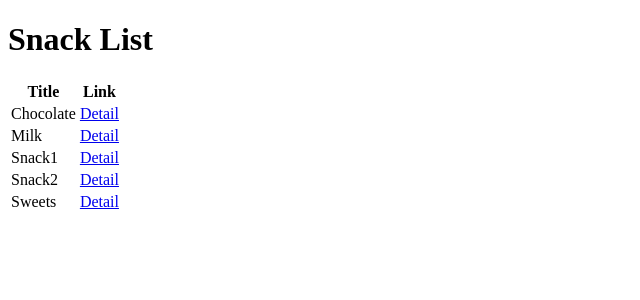
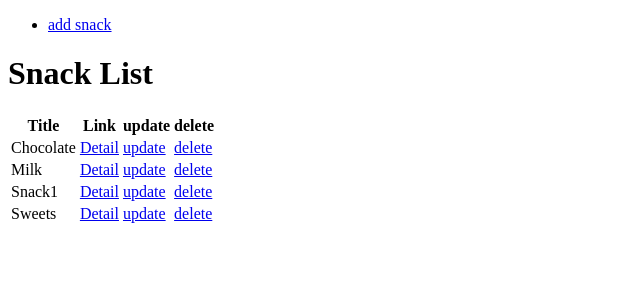
Before and after one commit to Ahmad-Alanati/snacks_crud, a Django app: page / in a window 1280 px wide. Shown: the top 300 px of the page, without its empty margins (0-640 px from the left). Run offline with Django 4.2, Linux system fonts and the light colour scheme; data comes from the database, SQL or seed files in the repository.

Commit message:
done with the crud app

```diff
--- a/snacks/urls.py
+++ b/snacks/urls.py
@@ -1,9 +1,10 @@
 from django.urls import path
-from .views import SnackListView,SnackDetailView,SnackCreateView,SnackUpdateView #,SnackDeleteView
+from .views import SnackListView,SnackDetailView,SnackCreateView,SnackUpdateView ,SnackDeleteView
 
 urlpatterns = [
     path("",SnackListView.as_view(), name = 'snack_list'),
     path("<int:pk>",SnackDetailView.as_view(), name = "snack_detail"),
     path('create/',SnackCreateView.as_view(), name = "create_snack"),
-    path('<int:pk>/update/',SnackUpdateView.as_view(), name = "update_snack")
+    path('<int:pk>/update/',SnackUpdateView.as_view(), name = "update_snack"),
+    path('<int:pk>/delete/',SnackDeleteView.as_view(), name = "delete_snack")
 ]
--- a/snacks/views.py
+++ b/snacks/views.py
@@ -1,6 +1,7 @@
 from django.shortcuts import render
-from django.views.generic import ListView,DetailView,CreateView,UpdateView
+from django.views.generic import ListView,DetailView,CreateView,UpdateView,DeleteView
 from .models import Snack
+from django.urls import reverse,reverse_lazy
 
 # Create your views here.
 class SnackListView(ListView):
@@ -20,3 +21,9 @@ class SnackUpdateView(UpdateView):
     template_name = "update_snack.html"
     model = Snack
     fields = ['title',"purchaser","description"]
+    success_url = reverse_lazy('snack_list')
+
+class SnackDeleteView(DeleteView):
+    template_name = "delete_snack.html"
+    model = Snack
+    success_url = reverse_lazy('snack_list')
--- a/templates/base.html
+++ b/templates/base.html
@@ -6,6 +6,9 @@
     <title>Document</title>
 </head>
 <body>
+    <ul>
+        <li><a href="{% url 'create_snack' %}">add snack</a></li>
+    </ul>
     {% block content %}
     {% endblock %}
 </body>
--- a/templates/snack_list.html
+++ b/templates/snack_list.html
@@ -5,11 +5,15 @@
     <tr>
         <th>Title</th>
         <th>Link</th>
+        <th>update</th>
+        <th>delete</th>
     </tr>
     {% for snack in object_list %}
     <tr>
         <td>{{snack.title|capfirst}}</td>
         <td><a href="{% url 'snack_detail' snack.id %}">Detail</a></td>
+        <td><a href="{% url 'update_snack' snack.id %}">update</a></td>
+        <td><a href="{% url 'delete_snack' snack.id %}">delete</a></td>
     </tr>
     {% endfor %}
 </table>
```
Also changed, not shown: templates/delete_snack.html (added, +14 -0 lines), db.sqlite3.
